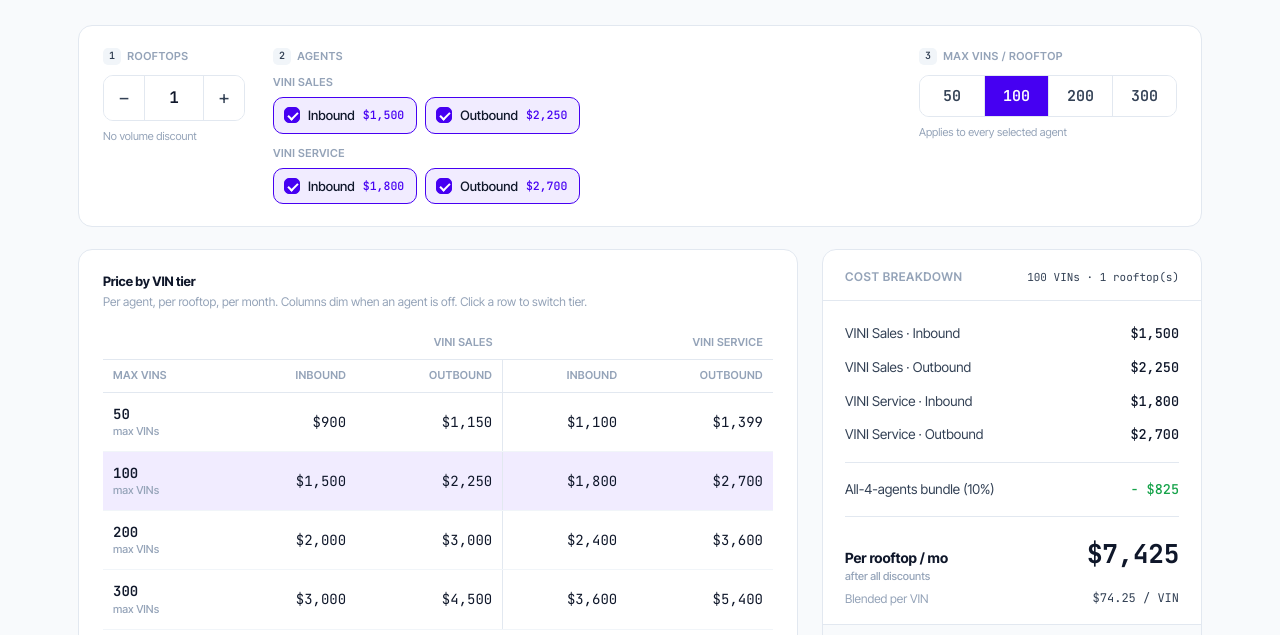
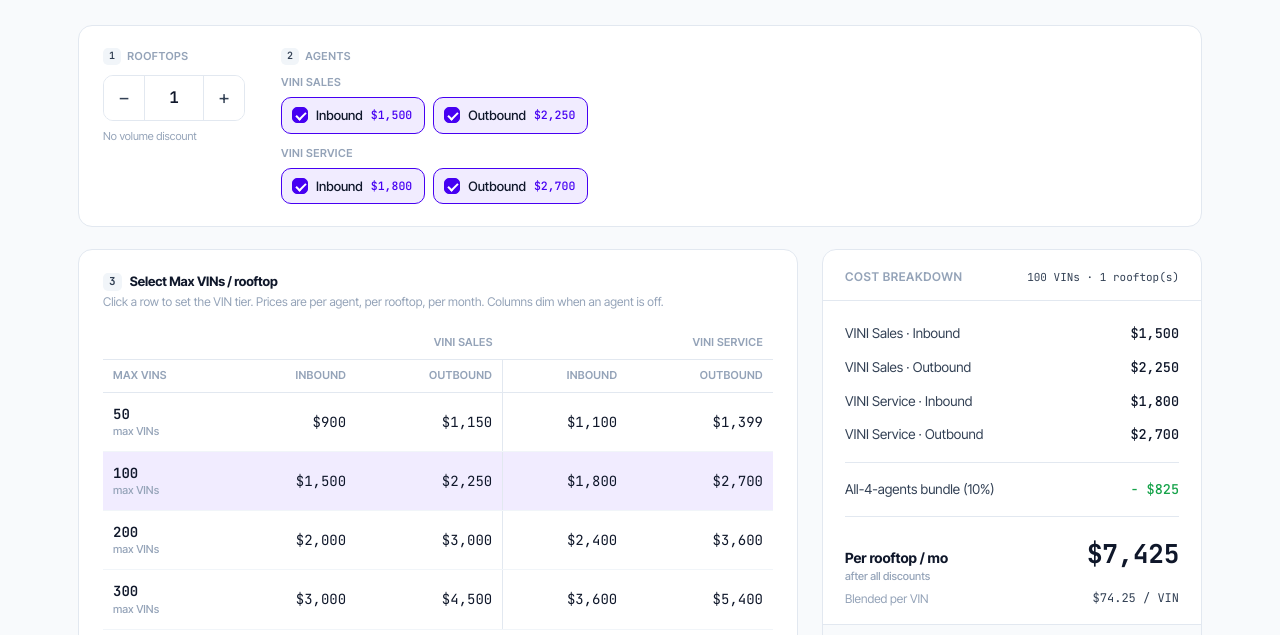
Before and after one commit to supriyajaiswal-strategist/Spyne-Pricing-Calculator, a plain HTML site: page index.html in a window 1280 px wide. Shown: the part 165-800 px from the top of the page. Drawn offline with Linux system fonts and the light colour scheme.

Commit message:
Remove Max VINs segmented control from top bar
VIN tier is now selected only by clicking a row in the price table, which is relabeled as step 3. Top config bar holds rooftops and agents.

Co-Authored-By: Claude Opus 4.8 <noreply@anthropic.com>

```diff
--- a/index.html
+++ b/index.html
@@ -61,7 +61,7 @@
   /* Config bar */
   .config-card { margin-bottom: 22px; }
   .config-grid {
-    display: grid; grid-template-columns: auto 1fr auto; gap: 28px; align-items: start;
+    display: grid; grid-template-columns: auto 1fr; gap: 36px; align-items: start;
   }
   @media (max-width: 860px) { .config-grid { grid-template-columns: 1fr; gap: 22px; } }
 
@@ -69,10 +69,12 @@
     font-size: 11px; font-weight: 600; letter-spacing: 0.05em; text-transform: uppercase;
     color: var(--muted); margin: 0 0 10px; display: flex; align-items: center; gap: 6px;
   }
-  .ctrl-label .step {
+  .step {
     font-family: var(--font-mono); font-size: 10px; background: var(--line-2);
     color: var(--ink-2); padding: 1px 6px; border-radius: 5px; letter-spacing: 0.02em;
   }
+  .panel-title { display: flex; align-items: center; gap: 8px; }
+  .panel-title .step { font-size: 11px; }
   .ctrl-sub { font-size: 11px; color: var(--muted); margin: 8px 0 0; }
 
   /* Rooftops stepper */
@@ -232,13 +234,6 @@
         <p class="ctrl-label"><span class="step">2</span> Agents</p>
         <div class="chip-row" id="agentChips"></div>
       </div>
-
-      <!-- VINs -->
-      <div>
-        <p class="ctrl-label"><span class="step">3</span> Max VINs / rooftop</p>
-        <div class="seg" id="vinSeg"></div>
-        <p class="ctrl-sub">Applies to every selected agent</p>
-      </div>
     </div>
   </section>
 
@@ -246,8 +241,8 @@
     <!-- LEFT: detail + compare -->
     <div>
       <section class="card">
-        <p class="panel-title">Price by VIN tier</p>
-        <p class="panel-sub">Per agent, per rooftop, per month. Columns dim when an agent is off. Click a row to switch tier.</p>
+        <p class="panel-title"><span class="step">3</span> Select Max VINs / rooftop</p>
+        <p class="panel-sub">Click a row to set the VIN tier. Prices are per agent, per rooftop, per month. Columns dim when an agent is off.</p>
         <table class="tier">
           <thead>
             <tr class="grouphdr">
@@ -380,18 +375,6 @@
     });
   }
 
-  function renderVinSeg() {
-    const seg = document.getElementById("vinSeg");
-    seg.innerHTML = "";
-    TIERS.forEach((t, i) => {
-      const b = document.createElement("button");
-      b.textContent = t.vins;
-      b.className = i === state.tierIndex ? "on" : "";
-      b.addEventListener("click", () => { state.tierIndex = i; recalc(); });
-      seg.appendChild(b);
-    });
-  }
-
   function renderTierTable() {
     const tb = document.getElementById("tierBody");
     tb.innerHTML = "";
@@ -412,7 +395,6 @@
     const t = TIERS[state.tierIndex];
 
     // sync controls
-    renderVinSeg();
     renderTierTable();
     document.querySelectorAll(".chip").forEach(c => {
       c.classList.toggle("on", state.agents[c.dataset.agent]);
```
